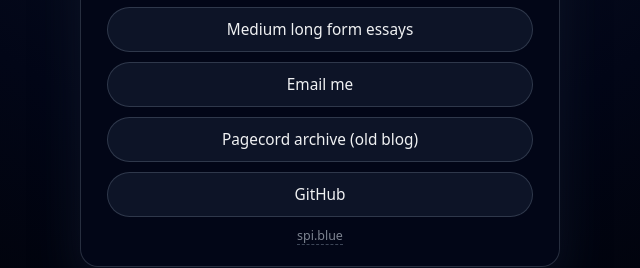
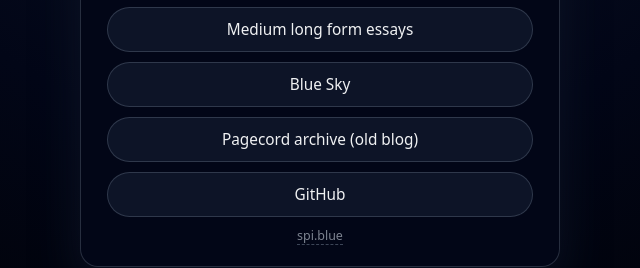
Before and after one commit to spiritualblues/spiritualblues.github.io, a plain HTML site: page index.html in a window 1280 px wide. Shown: the part 410-678 px from the top of the page, 320-960 px from the left. Drawn offline with Linux system fonts and the light colour scheme.

Commit message:
Update index.html

```diff
--- a/index.html
+++ b/index.html
@@ -185,8 +185,8 @@
           <span>Medium long form essays</span>
         </a>
 
-        <a class="link-button" href="mailto:spiri@mail.com">
-          <span>Email me</span>
+        <a class="link-button" href="https://bsky.app/profile/spi.blue"  target="_blank" rel="noopener">
+          <span>Blue Sky</span>
         </a>
 
         <a class="link-button" href="https://spi.blue/archive" target="_blank" rel="noopener">
```
